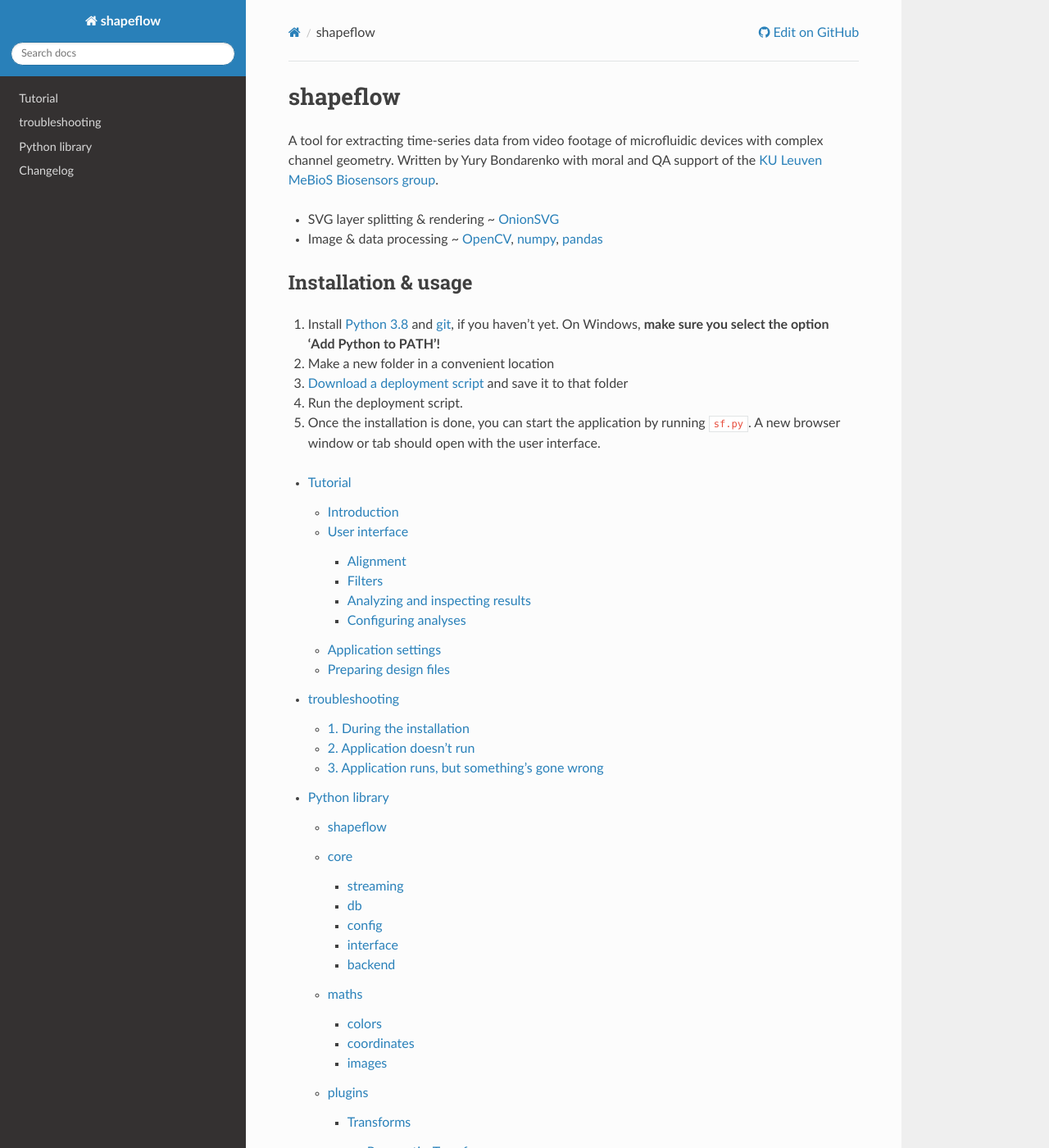
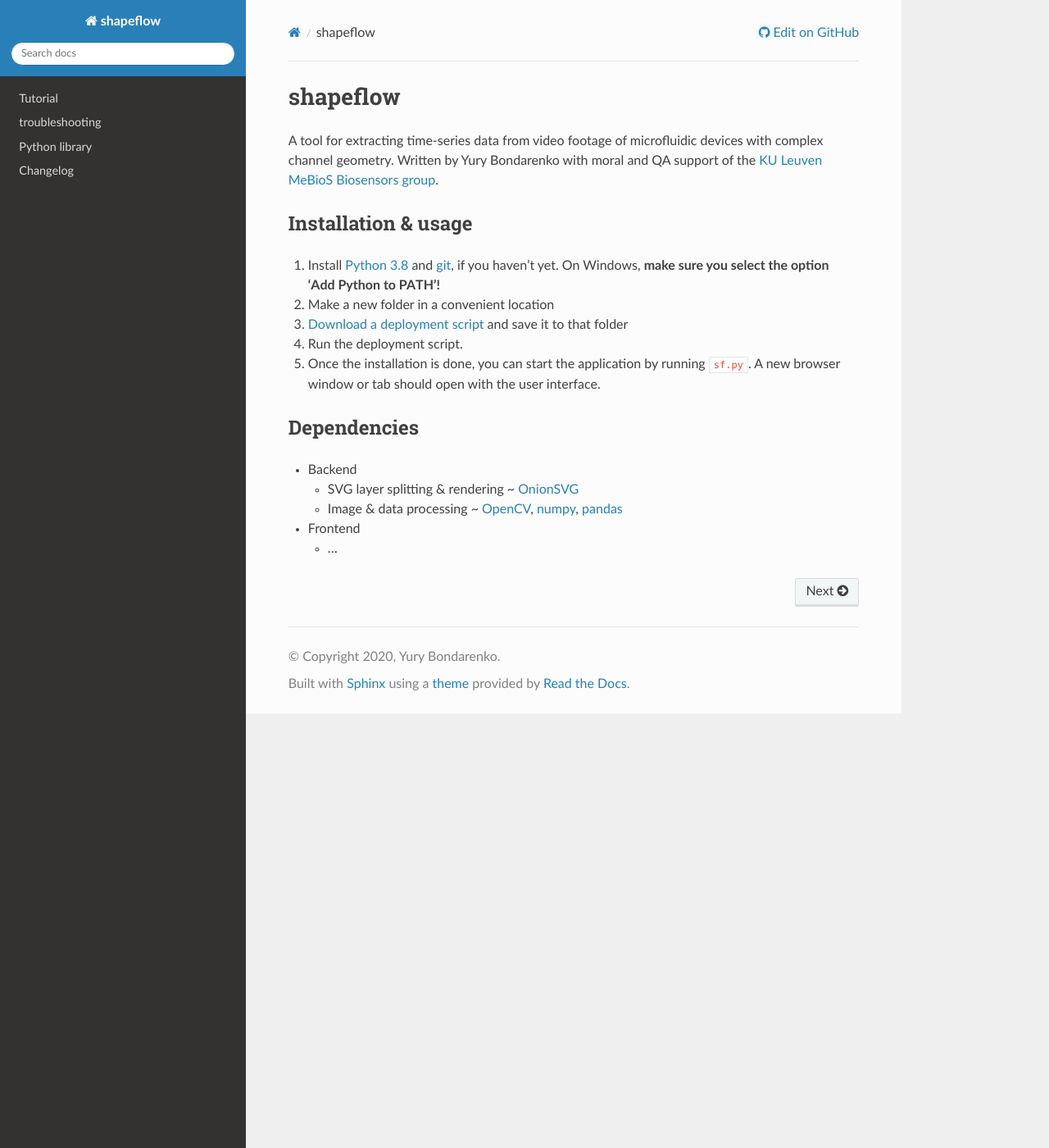
Before and after one commit to ybnd/shapeflow, a Sphinx documentation site: the page built from docs/source/index.rst, in a window 1280 px wide and 1400 px high. Shown: the whole window at 82% size. Built offline with Sphinx 7.4.7 and the Read the Docs theme 2.0.0, drawn with Linux system fonts in a browser that asks for light colours; pages that are not in the unit, such as notebooks, are missing from menus; some of the changed lines change nothing that is shown; some of the changed text lies outside the part shown.

Commit message:
Separate section for dependencies

```diff
--- a/docs/source/index.rst
+++ b/docs/source/index.rst
@@ -1,16 +1,8 @@
-.. shapeflow documentation master file, created by
-   sphinx-quickstart on Fri Feb 14 10:35:20 2020.
-   You can adapt this file completely to your liking, but it should at least
-   contain the root `toctree` directive.
-
 shapeflow
 #########
 
 A tool for extracting time-series data from video footage of microfluidic devices with complex channel geometry.
 Written by Yury Bondarenko with moral and QA support of the `KU Leuven MeBioS Biosensors group <https://www.biw.kuleuven.be/biosyst/mebios/biosensors-group>`_.
-
-- SVG layer splitting & rendering ~ `OnionSVG <https://github.com/ybnd/OnionSVG>`_
-- Image & data processing ~ `OpenCV <https://opencv.org/>`_, `numpy <https://numpy.org/>`_, `pandas <https://pandas.pydata.org/>`_
 
 
 Installation & usage
@@ -27,13 +19,26 @@ Installation & usage
 5. Once the installation is done, you can start the application by running ``sf.py``. A new browser window or tab should open with the user interface.
 
 
+
+Dependencies
+============
+
+* Backend
+
+  - SVG layer splitting & rendering ~ `OnionSVG <https://github.com/ybnd/OnionSVG>`_
+
+  - Image & data processing ~ `OpenCV <https://opencv.org/>`_, `numpy <https://numpy.org/>`_, `pandas <https://pandas.pydata.org/>`_
+
+* Frontend
+
+  - ...
+
+
 .. toctree::
+   :hidden:
    :maxdepth: 4
 
    tutorial
    troubleshooting
    library
    changelog
-
-
-.. _Python386: https://www.python.org/downloads/release/python-386
```
